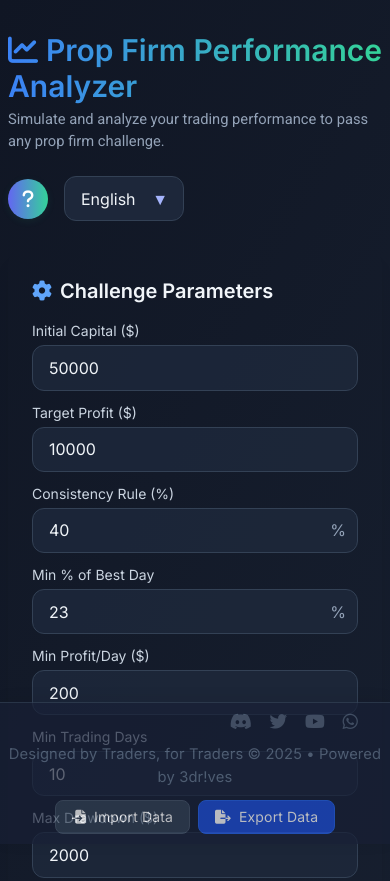
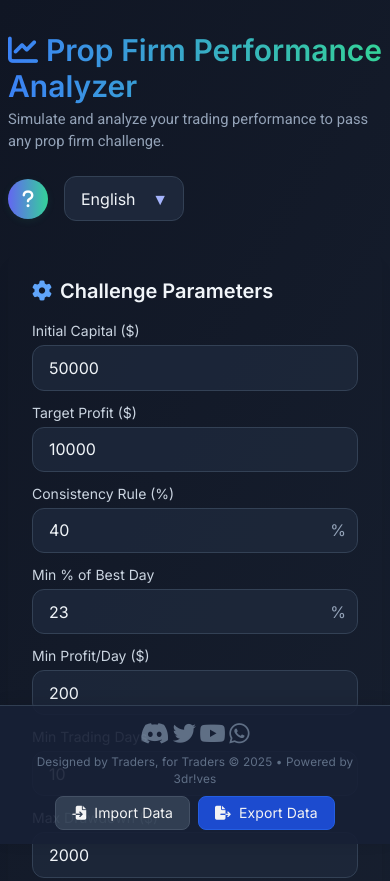
Before and after one commit to tithix/drawdown_cal, a plain HTML site: page index.html in a window 390 px wide. Shown: the top 881 px of the page. Drawn offline with nearby package versions, Linux system fonts and the light colour scheme.

Commit message:
Add files via upload

```diff
--- a/index.html
+++ b/index.html
@@ -302,6 +302,10 @@
     }
 
     .floating-footnote {
+      display: grid;
+      grid-template-columns: auto 1fr auto;
+      align-items: center;
+      justify-items: center;
       position: fixed;
       left: 0;
       right: 0;
@@ -309,83 +313,67 @@
       z-index: 100;
       background: rgba(24, 32, 54, 0.97);
       color: #64748b;
-      font-size: 0.78rem;
-      opacity: 0.7;
+      font-size: 0.74rem;
+      opacity: 0;
+      pointer-events: none;
       padding: 0.7rem 1.5rem 0.7rem 1.5rem;
-      display: flex;
-      align-items: center;
-      justify-content: center;
       gap: 0;
       box-shadow: 0 -2px 16px 0 rgba(16, 22, 36, 0.12);
       border-top: 1px solid #334155;
       letter-spacing: 0.01em;
+      transition: opacity 0.3s;
     }
 
-    .floating-footnote .footer-center {
-      flex: 1 1 0%;
-      display: flex;
-      flex-direction: column;
-      align-items: center;
-      justify-content: center;
-      width: 100%;
+    .floating-footnote.show-footnote {
+      opacity: 1;
+      pointer-events: auto;
     }
 
-    .floating-footnote .footer-icons {
-      display: flex;
-      gap: 1.1rem;
-      align-items: center;
-      margin-right: 1.5rem;
+    .footer-center {
+      text-align: center;
+      justify-self: center;
+      width: 100%;
+      font-size: 0.74rem;
     }
 
-    .floating-footnote a {
-      color: #64748b;
-      font-size: 1.1rem;
-      opacity: 0.8;
-      transition: color 0.2s, opacity 0.2s;
-      display: inline-flex;
-      align-items: center;
+    .footer-icons {
+      justify-self: start;
     }
 
-    .floating-footnote a:hover {
-      color: #34d399;
-      opacity: 1;
+    .footer-icons i {
+      font-size: 1.45rem;
+      margin-right: 0.7rem;
     }
 
-    .floating-footnote .footer-actions {
-      display: flex;
-      gap: 0.5rem;
-      margin-left: auto;
+    .footer-icons i:last-child {
+      margin-right: 0;
+    }
+
+    .footer-actions {
+      justify-self: end;
     }
 
     @media (max-width: 600px) {
       .floating-footnote {
-        font-size: 0.92rem;
-        padding: 0.6rem 0.5rem;
-        flex-direction: column;
-        gap: 0.5rem;
-        align-items: stretch;
+        grid-template-columns: 1fr;
+        grid-template-rows: auto auto auto;
+        text-align: center;
+        justify-items: center;
+        align-items: center;
+        opacity: 0;
+        pointer-events: none;
       }
 
-      .floating-footnote .footer-center {
-        align-items: center;
-        justify-content: center;
-        text-align: center;
-        width: 100%;
-        margin: 0 auto;
-        display: flex;
-        flex-direction: column;
+      .floating-footnote.show-footnote {
+        opacity: 0.95;
+        pointer-events: auto;
       }
 
-      .floating-footnote .footer-icons {
-        justify-content: center;
-        margin: 0 auto 0.3rem auto;
-        display: flex;
-      }
-
-      .floating-footnote .footer-actions {
-        justify-content: center;
-        margin: 0.3rem auto 0 auto;
-        display: flex;
+      .footer-icons,
+      .footer-center,
+      .footer-actions {
+        justify-self: center;
+        margin: 0.2rem 0;
       }
     }
 
@@ -1363,10 +1351,31 @@
     document.addEventListener('DOMContentLoaded', () => {
       new App();
     });
+
+    // Show/hide floating footnote on hover near bottom
+    (function () {
+      const footnote = document.getElementById('floatingFootnote');
+      let isVisible = false;
+      function checkFooterVisibility(e) {
+        const y = e.clientY || (e.touches && e.touches[0].clientY);
+        const windowHeight = window.innerHeight;
+        if (windowHeight - y < 40) {
+          footnote.classList.add('show-footnote');
+          isVisible = true;
+        } else {
+          footnote.classList.remove('show-footnote');
+          isVisible = false;
+        }
+      }
+      // Always show on page load for accessibility
+      footnote.classList.add('show-footnote');
+      document.addEventListener('mousemove', checkFooterVisibility);
+      document.addEventListener('touchmove', checkFooterVisibility);
+    })();
   </script>
 
-  <div class="floating-footnote">
-    <span class="footer-icons mt-1" style="margin-right:1.5rem;">
+  <div class="floating-footnote show-footnote" id="floatingFootnote">
+    <span class="footer-icons mt-1">
       <a href="https://discord.com/" target="_blank" title="Discord"><i class="fab fa-discord"></i></a>
       <a href="https://twitter.com/" target="_blank" title="Twitter"><i class="fab fa-twitter"></i></a>
       <a href="https://youtube.com/" target="_blank" title="YouTube"><i class="fab fa-youtube"></i></a>
@@ -1375,7 +1384,7 @@
     <div class="footer-center">
       Designed by Traders, for Traders &copy; 2025 • Powered by 3dr!ves
     </div>
-    <span class="footer-actions flex gap-2 ml-auto" style="margin-left:auto;">
+    <span class="footer-actions flex gap-2">
       <input type="file" id="importDataFooter" accept="application/json" style="display:none;" />
       <button id="importDataBtnFooter"
         class="bg-slate-700 hover:bg-slate-800 text-white px-4 py-1.5 rounded-lg flex items-center text-sm border border-slate-600">
```
